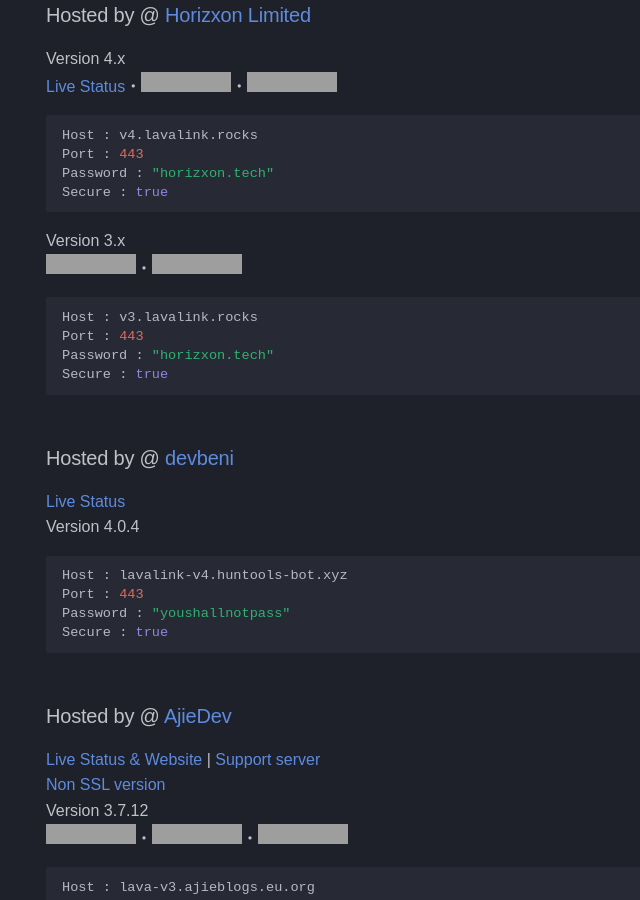
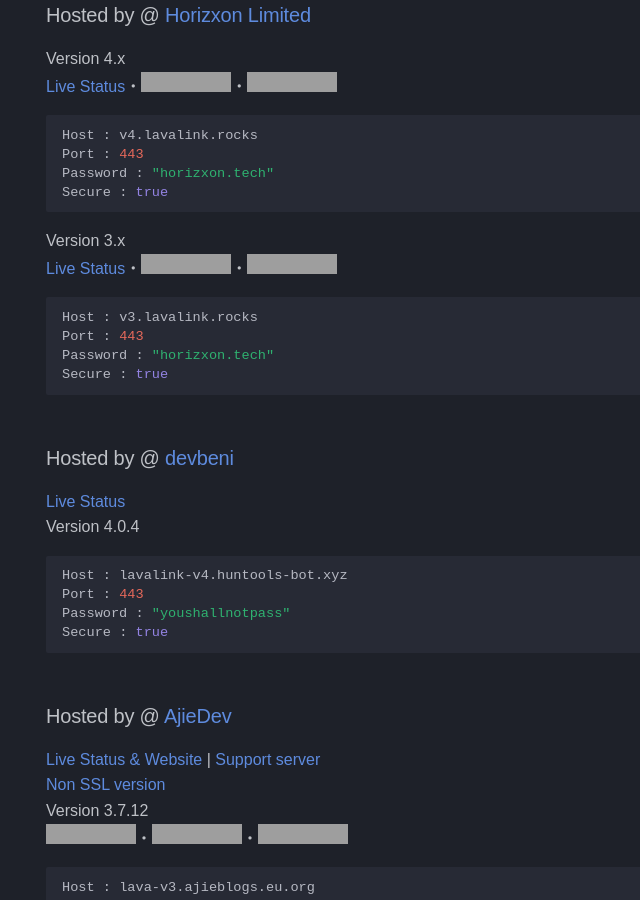
Before and after one commit to DarrenOfficial/lavalink-list, an MkDocs documentation site: the page built from docs/SSL/lavalink-with-ssl.md, in a window 1280 px wide and 900 px high, scrolled down 363 px, cut to the strip 0-900 px from the top of the window. Shown: the whole strip, without its empty margins (0-640 px from the left). Built offline with MkDocs 1.6.1 and Material for MkDocs 9.7.7, drawn with Linux system fonts in a browser that asks for light colours; some web fonts are replaced; comment, search, counter and statistics services are not loaded; a style sheet for code colours, icons or effects is not loaded; grey boxes are pictures that could not be loaded.

Commit message:
Update lavalink-with-ssl.md

````diff
--- a/docs/SSL/lavalink-with-ssl.md
+++ b/docs/SSL/lavalink-with-ssl.md
@@ -32,7 +32,7 @@ Password : "horizxon.tech"
 Secure : true
 ```
 Version 3.x <br />
-![stat](https://status.hengnation.eu/api/badge/26/status)・![connections](https://api.lavalink.rocks/v3/badge/connections)
+[Live Status](https://status.lavalink.rocks)・![stat](https://status.hengnation.eu/api/badge/26/status)・![connections](https://api.lavalink.rocks/v3/badge/connections)
 ```bash
 Host : v3.lavalink.rocks
 Port : 443
````
